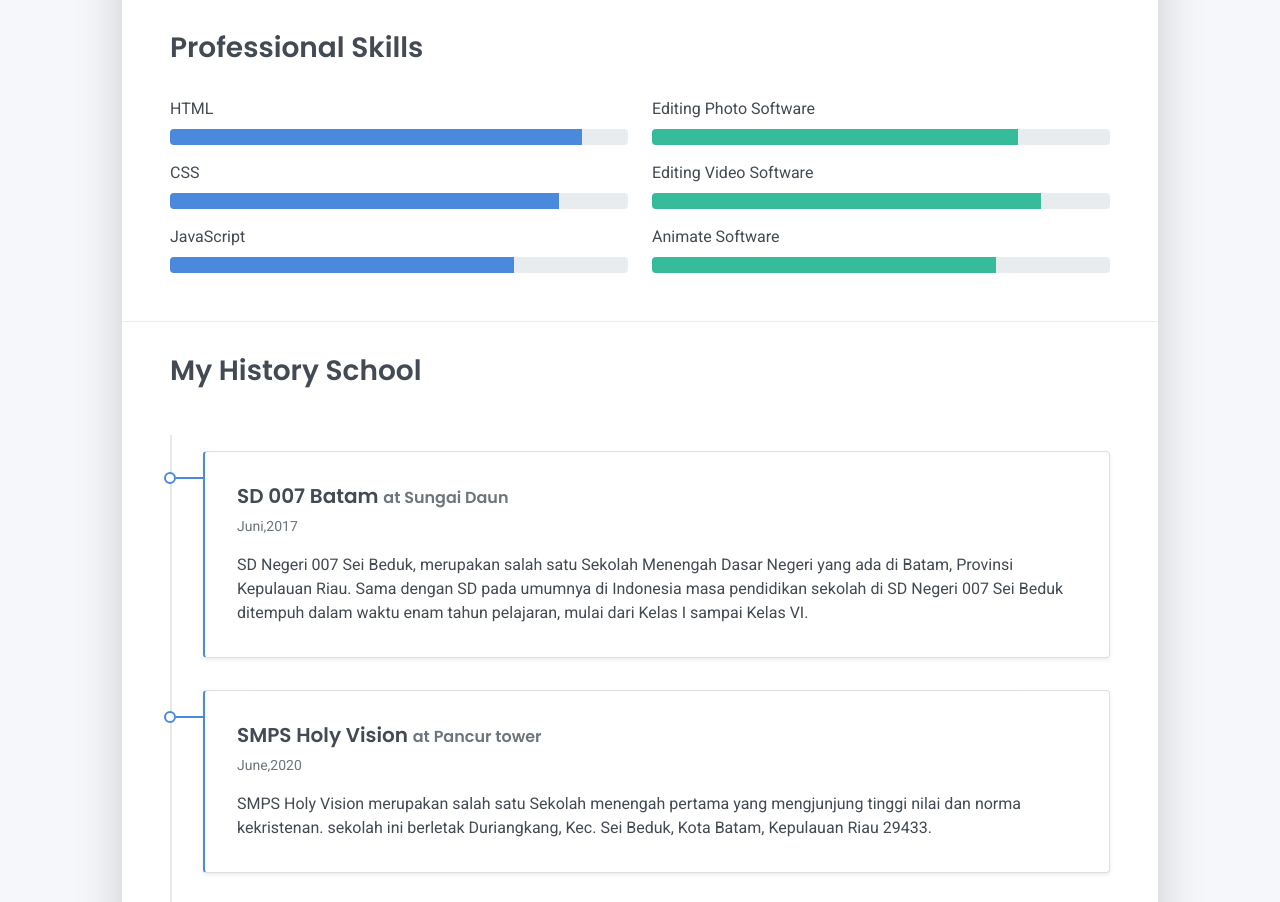
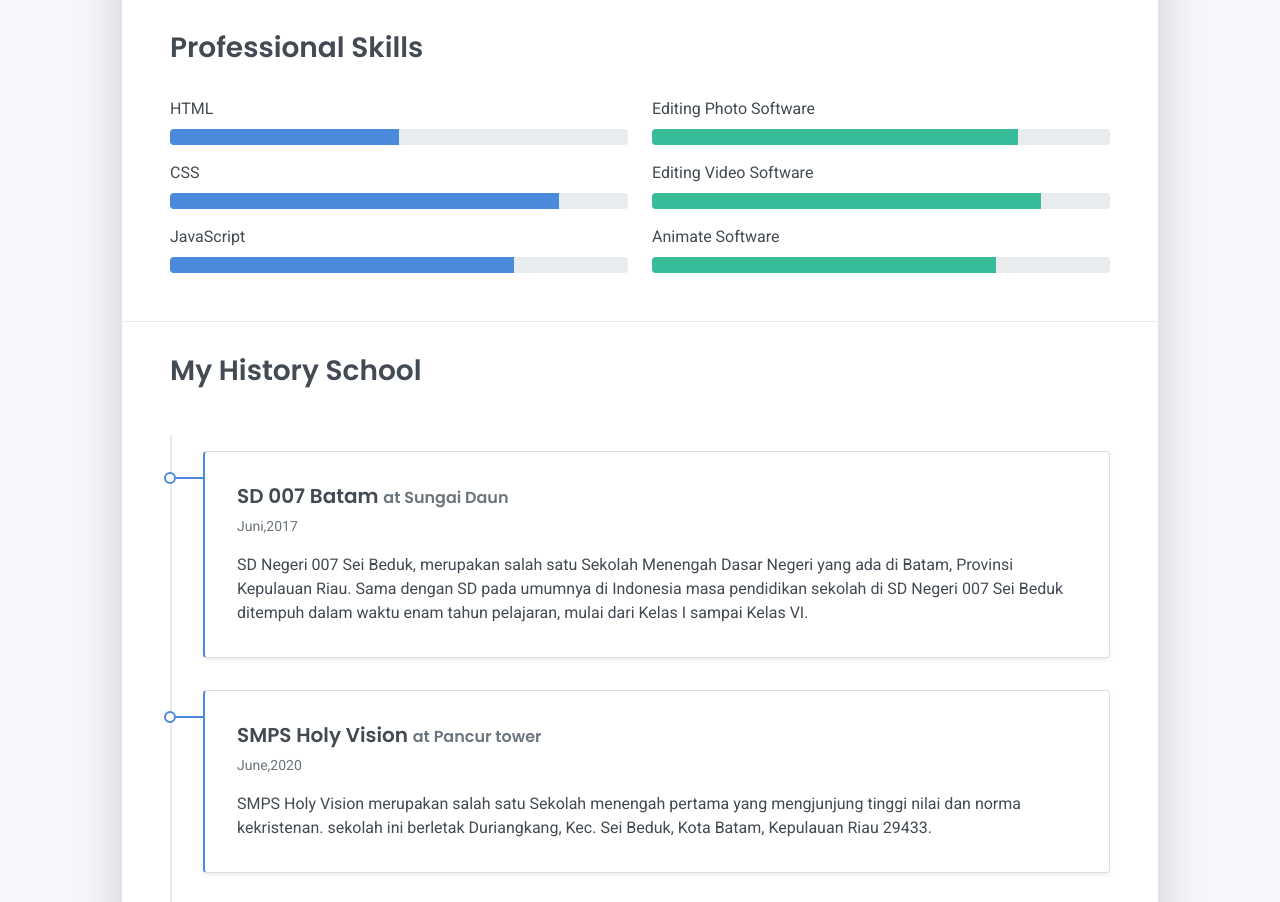
Before and after one commit to ExersicePro/Aldygith.github.io, a plain HTML site: page index.html in a window 1280 px wide. Shown: the part 820-1722 px from the top of the page. Drawn offline with Linux system fonts and the light colour scheme.

Commit message:
Update index.html

```diff
--- a/index.html
+++ b/index.html
@@ -111,7 +111,7 @@
       <div class="col-md-6">
         <div class="mb-2"><span>HTML</span>
           <div class="progress my-1">
-            <div class="progress-bar bg-primary" role="progressbar" data-aos="zoom-in-right" data-aos-delay="100" data-aos-anchor=".skills-section" style="width: 90%" aria-valuenow="20" aria-valuemin="0" aria-valuemax="100"></div>
+            <div class="progress-bar bg-primary" role="progressbar" data-aos="zoom-in-right" data-aos-delay="100" data-aos-anchor=".skills-section" style="width: 50%" aria-valuenow="20" aria-valuemin="0" aria-valuemax="100"></div>
           </div>
         </div>
         <div class="mb-2"><span>CSS</span>
```
